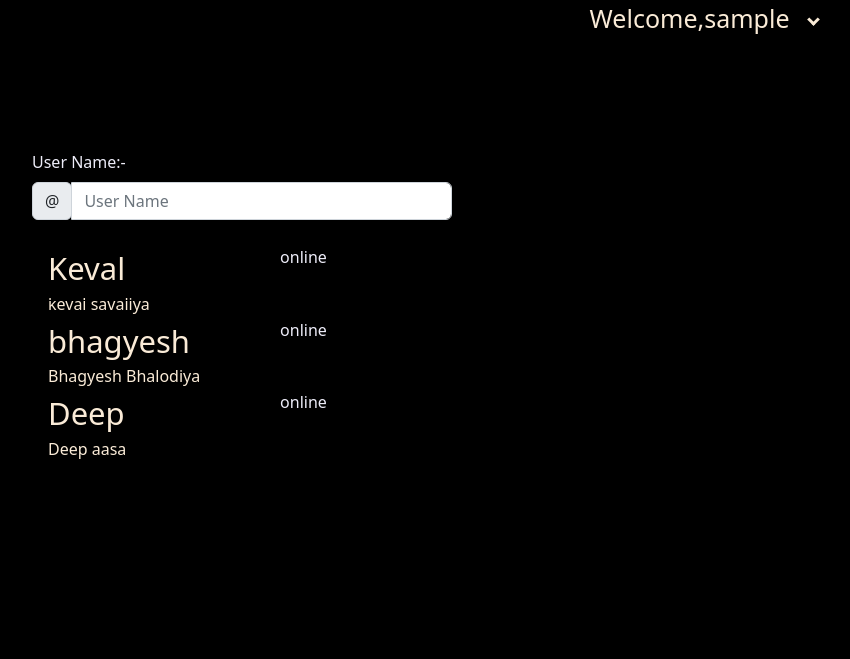
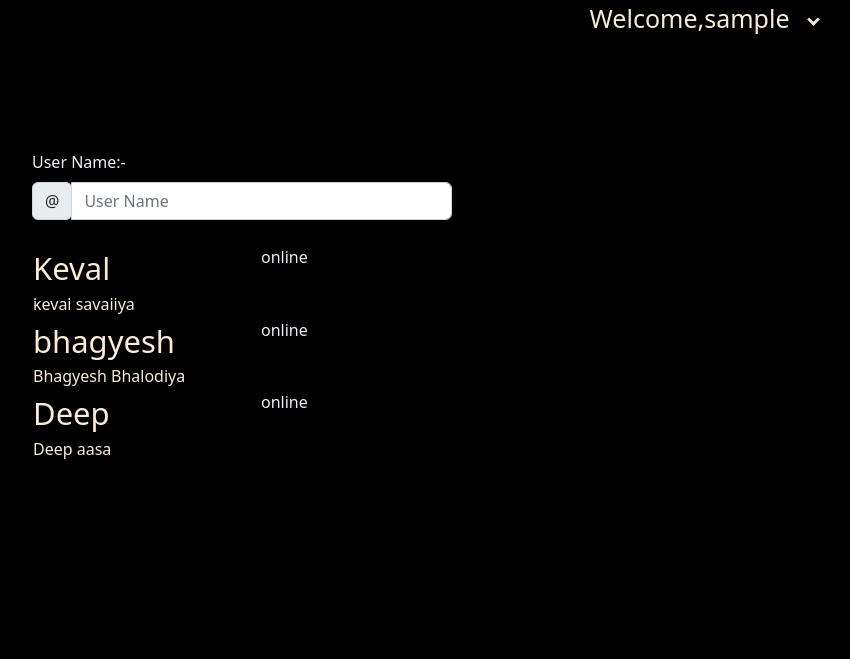
Before and after one commit to BhagyeshBhalodiya08/Web-Chat, a PHP site: page /homepage.php in a window 1280 px wide. Shown: the top 659 px of the page, without its empty margins (398-1248 px from the left). Run offline with PHP 8.4, Linux system fonts and the light colour scheme; the visitor is signed in with stand-in values (Sample User, id 1); data comes from the database, SQL or seed files in the repository.

Commit message:
unknow commit

```diff
--- a/asset/css/style.css
+++ b/asset/css/style.css
@@ -149,7 +149,6 @@ body{
   #users-list{
 	display: flex;
 	height: 52vh;
-	overflow: auto;
   }
   .user-info{
 	position: absolute;
@@ -191,13 +190,13 @@ transform: rotate(45deg);
 .user-name{
 	font-size: 31px;
 	color: antiquewhite;
-	margin: 0 15px;
+	margin: 0 15px 0 0;
 	display: block;
 }
 .user-fullname{
 	font-size: px;
 	color: antiquewhite;
-	margin: 0 15px;
+	margin: 0 15px 0 0;
 	display: block;
 }
 table tr{
--- a/homepage.php
+++ b/homepage.php
@@ -28,7 +28,9 @@ session_start();
         $("body").append(warning_msg)
         $(".close").on("click",function(){
             $(".alert-dismissible").remove()
+            console.info("Asa")
             <?php unset($_SESSION['warning_msg']); ?>
+            <?php unset($_SESSION['succes_msg']); ?>
         })
         $(".user-info-btn").on("click",function(){
             $("#user-info-options").toggle();
--- a/index.php
+++ b/index.php
@@ -18,9 +18,10 @@ require("function.php");
 <body><?php
 	session_start();
 	if(!empty($_SESSION)){
-		// if(isset($_SESSION['user']))header("Location: homepage.php"); ;
+		if(isset($_SESSION['user']))header("Location: homepage.php"); ;
 		if(isset($_SESSION['warning_msg'])) echo $_SESSION['warning_msg'];
 		if(isset($_SESSION['succes_msg'])) echo $_SESSION['succes_msg'];
+		print_r($_SESSION);
 	}
 	if (isset($_POST['regSubmit'])) {
 		$imgContent = "";
@@ -32,7 +33,6 @@ require("function.php");
 		$userEmailAddress = $_POST['UserEmailAddress'];
 		$fileName = basename($_FILES["Profile_Photo"]["name"]);
 		$image = $_FILES['Profile_Photo']['tmp_name'];
-		// print_r($_FILES);
 		if($_FILES["Profile_Photo"]["error"] == 0){
 			$imgContent = addslashes(file_get_contents($image));
 		}
```
Also changed, not shown: bhagyesh.php (deleted, +0 -18 lines), chat.php (+8 -31 lines).
